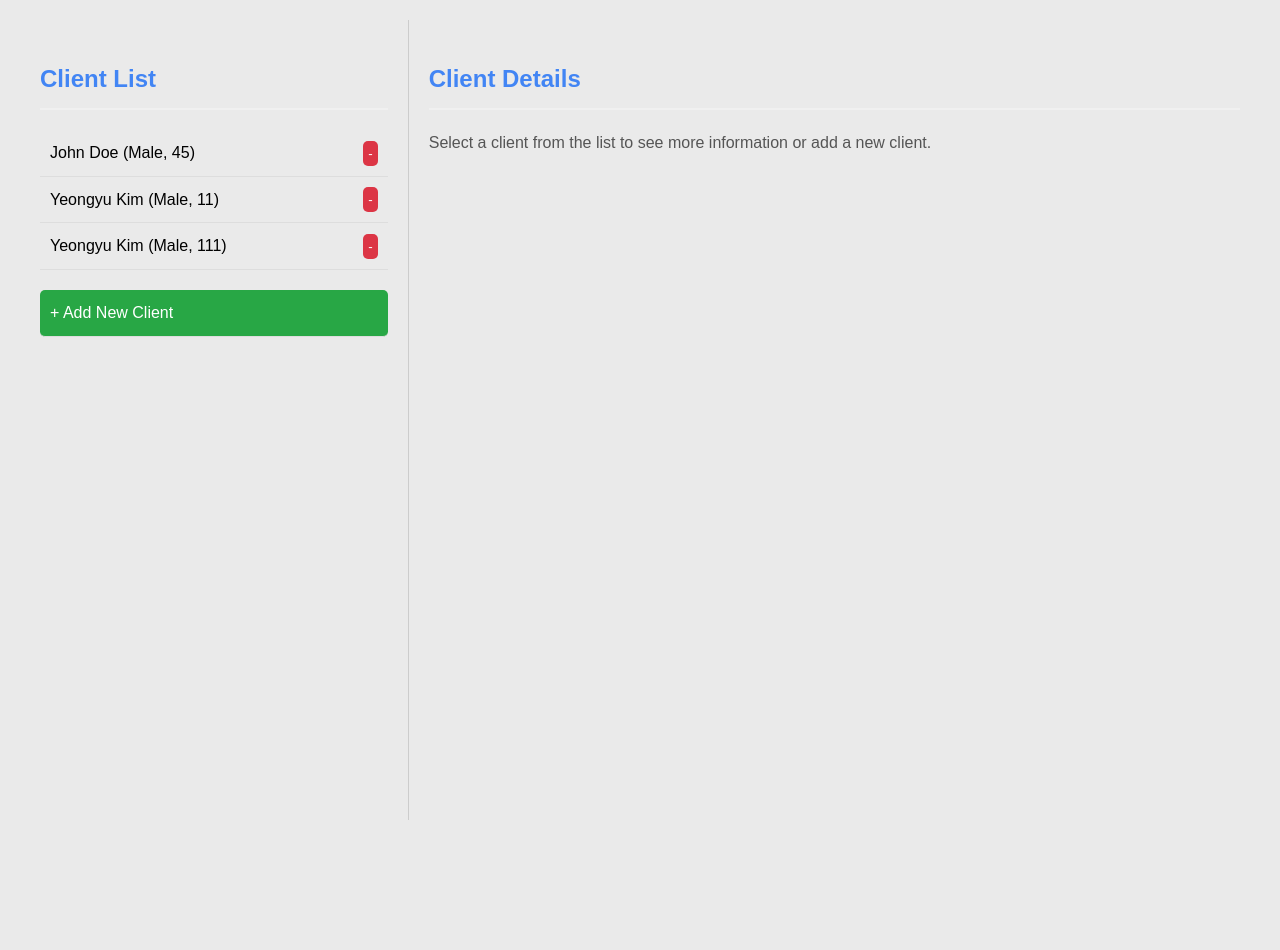
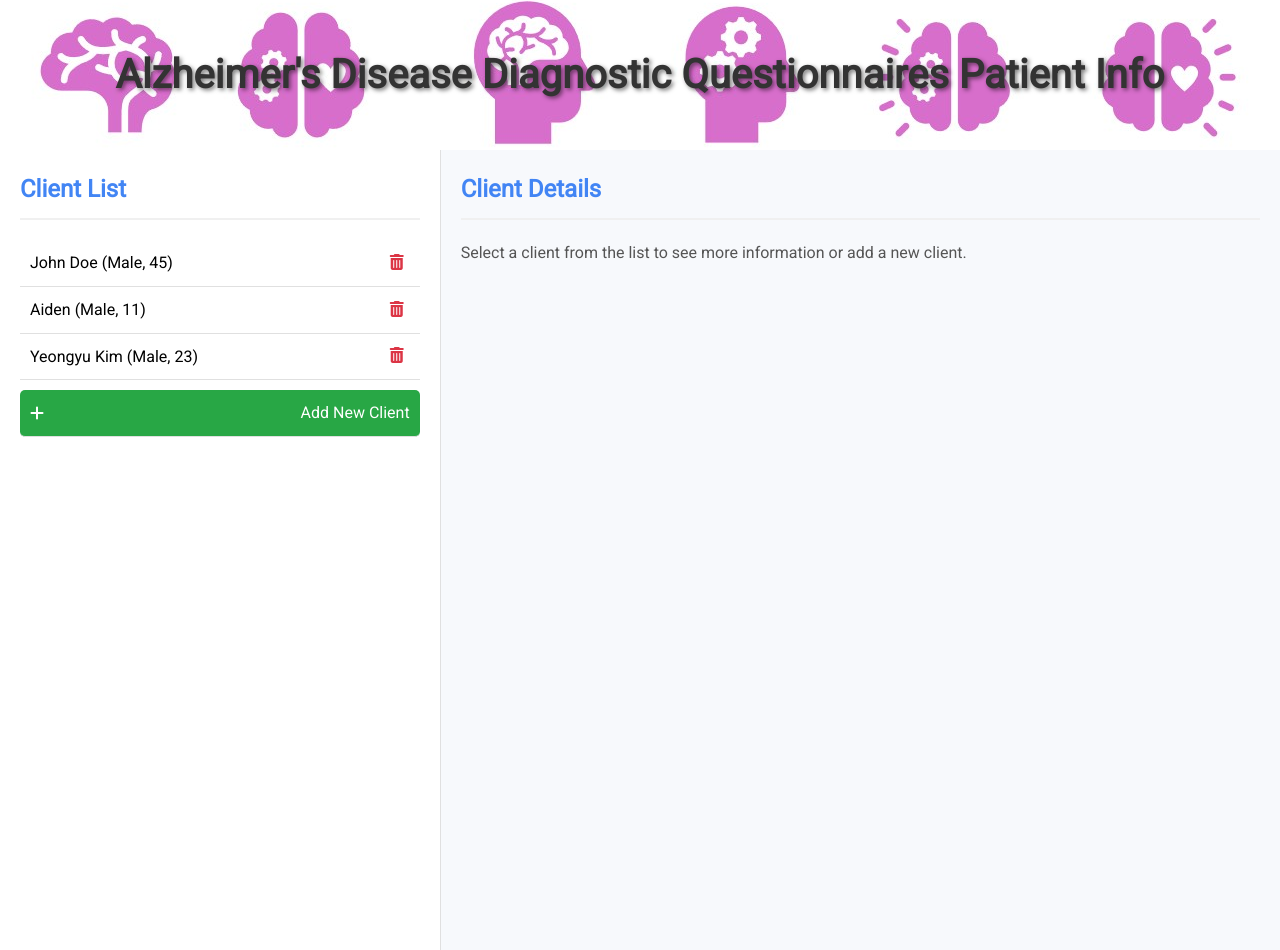
Before and after one commit to DoomPtrl/OnlineADtest, a Flask app: page / in a window 1280 px wide. Before the commit the page ends 820 px from the top, so only its background shows below. Run offline with Flask 3, Linux system fonts and the light colour scheme.

Commit message:
app updated

```diff
--- a/app2.py
+++ b/app.py
@@ -34,7 +34,7 @@ for q in questionnaires:
 
 # Helper function to load the correct model
 def load_model(selected_questionnaires):
-    model_filename = 'saved_models/' + 'lr_' + '_'.join(sorted(selected_questionnaires)) + '.pkl'
+    model_filename = 'saved_models/' + 'rf_' + '_'.join(sorted(selected_questionnaires)) + '.pkl'
     if os.path.exists(model_filename):
         model, feature_names = joblib.load(model_filename)
         return model, feature_names
@@ -219,6 +219,14 @@ def predict():
     prediction = model.predict(features_df)
     predicted_diagnosis = diagnosis_map.get(prediction[0], 'Unknown')
 
+    # Get prediction probabilities
+    probabilities = model.predict_proba(features_df)[0]
+    # Map probabilities to diagnosis labels
+    prob_dict = {}
+    for idx, prob in enumerate(probabilities):
+        diagnosis_label = diagnosis_map.get(idx, 'Unknown')
+        prob_dict[diagnosis_label] = round(prob * 100, 2)  # Convert to percentage and round off
+
     # Save the prediction to client_data.csv
     client_id = session.get('client_id')  # Ensure client_id is retrieved from the session
     if client_id is not None:
@@ -229,7 +237,8 @@ def predict():
     # Clear the session data if you want to reset after prediction
     # session.clear()
 
-    return render_template('result.html', prediction=predicted_diagnosis)
+    return render_template('result.html', prediction=predicted_diagnosis, probabilities=prob_dict)
+
 
 @app.route('/reset')
 def reset():
--- a/client_data.csv
+++ b/client_data.csv
@@ -1,4 +1,4 @@
 id,name,sex,age,address,diagnosis,photo
-1,John Doe,Male,45,123 Main St,Normal,client_1_default.jpg
-3,Yeongyu Kim,Male,11,16419,Normal,11
-4,Yeongyu Kim,Male,111,16419,Unknown,11
+1,John Doe,Male,45,123 Main St,Normal,client_1_1.jpg
+3,Aiden,Male,11,16419,Normal,client_3_2.jpg
+4,Yeongyu Kim,Male,23,16419,Normal,default.png
--- a/static/styles.css
+++ b/static/styles.css
@@ -198,3 +198,160 @@ img {
         margin-top: 10px;
     }
 }
+
+/* General Styles */
+body {
+    margin: 0;
+    font-family: 'Roboto', sans-serif;
+    background-color: #f7f9fc;
+}
+
+h2 {
+    margin-top: 0;
+}
+
+/* Container */
+.container {
+    display: flex;
+    flex-direction: column;
+    height: 100vh;
+}
+
+@media (min-width: 768px) {
+    .container {
+        flex-direction: row;
+    }
+}
+
+/* Left Panel */
+.left-panel {
+    background-color: #fff;
+    padding: 20px;
+    border-right: 1px solid #e0e0e0;
+    overflow-y: auto;
+    flex: 1;
+}
+
+.client-list {
+    list-style: none;
+    padding: 0;
+    margin: 0;
+}
+
+.client-list li {
+    display: flex;
+    justify-content: space-between;
+    align-items: center;
+    padding: 10px;
+    cursor: pointer;
+    border-bottom: 1px solid #e0e0e0;
+}
+
+.client-list li:hover {
+    background-color: #f1f1f1;
+}
+
+.delete-btn {
+    background: none;
+    border: none;
+    color: #dc3545;
+    cursor: pointer;
+    font-size: 16px;
+}
+
+.delete-btn:hover {
+    color: #c82333;
+}
+
+.add-client-btn {
+    margin-top: 10px;
+    padding: 10px;
+    background-color: #28a745;
+    color: white;
+    text-align: center;
+    border-radius: 5px;
+}
+
+.add-client-btn:hover {
+    background-color: #218838;
+}
+
+/* Right Panel */
+.right-panel {
+    padding: 20px;
+    overflow-y: auto;
+    flex: 2;
+}
+
+.client-details img {
+    width: 100%;
+    max-width: 300px;
+    height: auto;
+    border-radius: 5px;
+    margin-bottom: 20px;
+}
+
+.client-details p {
+    margin: 5px 0;
+}
+
+.client-details strong {
+    color: #333;
+}
+
+.take-questionnaire-btn,
+.edit-client-btn {
+    display: inline-block;
+    margin-top: 10px;
+    padding: 10px 15px;
+    color: white;
+    border: none;
+    cursor: pointer;
+    border-radius: 5px;
+    text-decoration: none;
+}
+
+.take-questionnaire-btn {
+    background-color: #007bff;
+}
+
+.take-questionnaire-btn:hover {
+    background-color: #0056b3;
+}
+
+.edit-client-btn {
+    background-color: #ffc107;
+}
+
+.edit-client-btn:hover {
+    background-color: #e0a800;
+}
+
+form label {
+    display: block;
+    margin: 10px 0 5px;
+    color: #555;
+}
+
+form input[type="text"],
+form input[type="number"],
+form select,
+form input[type="file"] {
+    width: 100%;
+    padding: 8px;
+    border: 1px solid #ccc;
+    border-radius: 5px;
+}
+
+form button {
+    margin-top: 15px;
+    width: 100%;
+}
+
+/* Responsive Adjustments */
+@media (max-width: 767px) {
+    .left-panel {
+        border-right: none;
+        border-bottom: 1px solid #e0e0e0;
+    }
+}
--- a/templates/client_info.html
+++ b/templates/client_info.html
@@ -2,123 +2,65 @@
 <html lang="en">
 
 <head>
+    <!-- Meta Tags -->
     <meta charset="UTF-8">
     <meta name="viewport" content="width=device-width, initial-scale=1.0">
+    <title>Client Information</title>
+
+    <!-- External CSS -->
     <link rel="stylesheet" href="/static/styles.css">
-    <title>Client Information</title>
+
+    <!-- Google Fonts -->
+    <link href="https://fonts.googleapis.com/css2?family=Roboto&display=swap" rel="stylesheet">
+
+    <!-- Icons (Font Awesome) -->
+    <link rel="stylesheet"
+        href="https://cdnjs.cloudflare.com/ajax/libs/font-awesome/6.0.0-beta3/css/all.min.css" />
+
     <style>
-        .container {
+        /* Styles for the banner */
+        header {
+            background-image: url('/static/brain.jpg'); /* Replace with your image path */
+            background-size: cover;
+            background-position: center;
+            height: 150px;
+            color: white;
             display: flex;
-            flex-direction: row;
-            width: 100%;
-            height: 100vh;
+            align-items: center;
+            justify-content: center;
         }
 
-        .left-panel {
-            width: 30%;
-            padding: 20px;
-            border-right: 1px solid #ccc;
-            overflow-y: auto;
+        header h1 {
+            margin: 0;
+            font-size: 2.5em;
+            text-shadow: 2px 2px 4px rgba(0, 0, 0, 0.5);
         }
 
-        .right-panel {
-            width: 70%;
-            padding: 20px;
-        }
-
-        .client-list {
-            list-style: none;
-            padding: 0;
-        }
-
-        .client-list li {
-            cursor: pointer;
-            padding: 10px;
-            border-bottom: 1px solid #ddd;
-            display: flex;
-            justify-content: space-between;
-            align-items: center;
-        }
-
-        .client-list li:hover {
-            background-color: #f0f0f0;
-        }
-
-        .delete-btn {
-            background-color: #dc3545;
-            color: white;
-            border: none;
-            padding: 5px;
-            cursor: pointer;
-            border-radius: 5px;
-        }
-
-        .delete-btn:hover {
-            background-color: #c82333;
-        }
-
-        .client-details img {
-            width: 150px;
-            height: 150px;
-            object-fit: cover;
-        }
-
-        .take-questionnaire-btn {
-            margin-top: 20px;
-            padding: 10px 20px;
-            background-color: #007bff;
-            color: white;
-            border: none;
-            cursor: pointer;
-        }
-
-        .take-questionnaire-btn:hover {
-            background-color: #0056b3;
-        }
-
-        .edit-client-btn {
-            margin-top: 10px;
-            padding: 10px;
-            background-color: #ffc107;
-            color: white;
-            border: none;
-            cursor: pointer;
-            border-radius: 5px;
-        }
-
-        .edit-client-btn:hover {
-            background-color: #e0a800;
-        }
-
-        .add-client-btn {
-            margin-top: 20px;
-            padding: 10px;
-            background-color: #28a745;
-            color: white;
-            border: none;
-            cursor: pointer;
-            border-radius: 5px;
-        }
-
-        .add-client-btn:hover {
-            background-color: #218838;
-        }
+        /* Rest of your styles... */
     </style>
 </head>
 
 <body>
+    <header>
+        <h1>Alzheimer's Disease Diagnostic Questionnaires Patient Info</h1>
+    </header>
+
     <div class="container">
         <div class="left-panel">
             <h2>Client List</h2>
             <ul class="client-list" id="client-list">
                 {% for client in clients %}
-                <li>
-                    <span onclick="showClientDetails({{ client.id }})">{{ client.name }} ({{ client.sex }}, {{
-                        client.age }})</span>
-                    <button class="delete-btn" onclick="deleteClient({{ client.id }})">-</button>
+                <li onclick="showClientDetails({{ client.id }})">
+                    <span>{{ client.name }} ({{ client.sex }}, {{ client.age }})</span>
+                    <button class="delete-btn" onclick="event.stopPropagation(); deleteClient({{ client.id }})"
+                        aria-label="Delete Client">
+                        <i class="fas fa-trash-alt"></i>
+                    </button>
                 </li>
                 {% endfor %}
-                <li onclick="addNewClient()" class="add-client-btn">+ Add New Client</li>
+                <li class="add-client-btn" onclick="addNewClient()">
+                    <i class="fas fa-plus"></i> Add New Client
+                </li>
             </ul>
         </div>
         <div class="right-panel">
@@ -129,11 +71,12 @@
         </div>
     </div>
 
+    <!-- JavaScript -->
     <script>
         const clients = {{ clients | tojson }};
 
         function showClientDetails(clientId) {
-            const client = clients.find(c => c.id == clientId); // Use '==' instead of '==='
+            const client = clients.find(c => c.id == clientId);
             if (client) {
                 const detailsDiv = document.getElementById("client-details");
                 detailsDiv.innerHTML = `
@@ -150,34 +93,35 @@
             }
         }
 
-
-
-
         function takeQuestionnaire(clientId) {
-            // Redirect to the select page for the specific client
             window.location.href = `/select/${clientId}`;
         }
 
         function editClient(clientId) {
-            const client = clients.find(c => c.id === clientId);
+            const client = clients.find(c => c.id == clientId);
             if (client) {
                 const detailsDiv = document.getElementById("client-details");
                 detailsDiv.innerHTML = `
                     <h3>Edit Client Information</h3>
                     <form id="edit-client-form" action="/edit_client/${clientId}" method="POST" enctype="multipart/form-data">
                         <label for="name">Name:</label>
-                        <input type="text" id="name" name="name" value="${client.name}" required><br><br>
+                        <input type="text" id="name" name="name" value="${client.name}" required>
+
                         <label for="sex">Sex:</label>
                         <select id="sex" name="sex" required>
                             <option value="Male" ${client.sex === 'Male' ? 'selected' : ''}>Male</option>
                             <option value="Female" ${client.sex === 'Female' ? 'selected' : ''}>Female</option>
-                        </select><br><br>
+                        </select>
+
                         <label for="age">Age:</label>
-                        <input type="number" id="age" name="age" value="${client.age}" required><br><br>
+                        <input type="number" id="age" name="age" value="${client.age}" required>
+
                         <label for="address">Address:</label>
-                        <input type="text" id="address" name="address" value="${client.address}" required><br><br>
+                        <input type="text" id="address" name="address" value="${client.address}" required>
+
                         <label for="photo">Photo:</label>
-                        <input type="file" id="photo" name="photo" accept="image/*"><br><br>
+                        <input type="file" id="photo" name="photo" accept="image/*">
+
                         <button type="submit" class="take-questionnaire-btn">Save Changes</button>
                     </form>
                 `;
@@ -190,18 +134,23 @@
                 <h3>Add New Client</h3>
                 <form id="add-client-form" action="/add_client" method="POST" enctype="multipart/form-data">
                     <label for="name">Name:</label>
-                    <input type="text" id="name" name="name" required><br><br>
+                    <input type="text" id="name" name="name" required>
+
                     <label for="sex">Sex:</label>
                     <select id="sex" name="sex" required>
                         <option value="Male">Male</option>
                         <option value="Female">Female</option>
-                    </select><br><br>
+                    </select>
+
                     <label for="age">Age:</label>
-                    <input type="number" id="age" name="age" required><br><br>
+                    <input type="number" id="age" name="age" required>
+
                     <label for="address">Address:</label>
-                    <input type="text" id="address" name="address" required><br><br>
+                    <input type="text" id="address" name="address" required>
+
                     <label for="photo">Photo:</label>
-                    <input type="file" id="photo" name="photo" accept="image/*"><br><br>
+                    <input type="file" id="photo" name="photo" accept="image/*">
+
                     <button type="submit" class="take-questionnaire-btn">Save Client</button>
                 </form>
             `;
--- a/templates/moca_input.html
+++ b/templates/moca_input.html
@@ -334,10 +334,10 @@
 <!-- Questions 27-31 -->
 {% for num, word in [(27, 'face'), (28, 'velvet'), (29, 'church'), (30, 'daisy'), (31, 'red')] %}
 <div class="question">
-    <p>{{ num }}. Delayed recall of '{{ word }}' (0 = Incorrect, 1 = Correct with two cues, 2 = Correct with one cue, 3 = Correct with no cues)</p>
+    <p>{{ num }}. Delayed recall of '{{ word }}' (0 = Incorrect, 1 = Correct with Multiple Choice Cue, 2 = Correct with Category Cue, 3 = Correct with no cues)</p>
     <label><input type="radio" name="DELW{{ num - 26 }}" value="0" {% if previous_answers.get('DELW' + (num - 26)|string, '0') == '0' %}checked{% endif %}> Incorrect</label>
-    <label><input type="radio" name="DELW{{ num - 26 }}" value="1" {% if previous_answers.get('DELW' + (num - 26)|string, '0') == '1' %}checked{% endif %}> Correct with two cues</label>
-    <label><input type="radio" name="DELW{{ num - 26 }}" value="2" {% if previous_answers.get('DELW' + (num - 26)|string, '0') == '2' %}checked{% endif %}> Correct with one cue</label>
+    <label><input type="radio" name="DELW{{ num - 26 }}" value="1" {% if previous_answers.get('DELW' + (num - 26)|string, '0') == '1' %}checked{% endif %}> Correct with Multiple Choice Cue</label>
+    <label><input type="radio" name="DELW{{ num - 26 }}" value="2" {% if previous_answers.get('DELW' + (num - 26)|string, '0') == '2' %}checked{% endif %}> Correct with Category Cue</label>
     <label><input type="radio" name="DELW{{ num - 26 }}" value="3" {% if previous_answers.get('DELW' + (num - 26)|string, '0') == '3' %}checked{% endif %}> Correct with no cues</label>
 </div>
 {% endfor %}
```
Also changed, not shown: static/scripts.js (added, +92 -0 lines), templates/result.html (+25 -2 lines), modeling/all_model_results.csv (renamed from all_model_results.csv), static/brain.jpg (added), static/uploads/1.jpg (added), static/uploads/2.jpg (added), static/uploads/client_1_1.jpg (added), static/uploads/client_3_2.jpg (added). Lines whose indentation alone changed are shown as unchanged.
